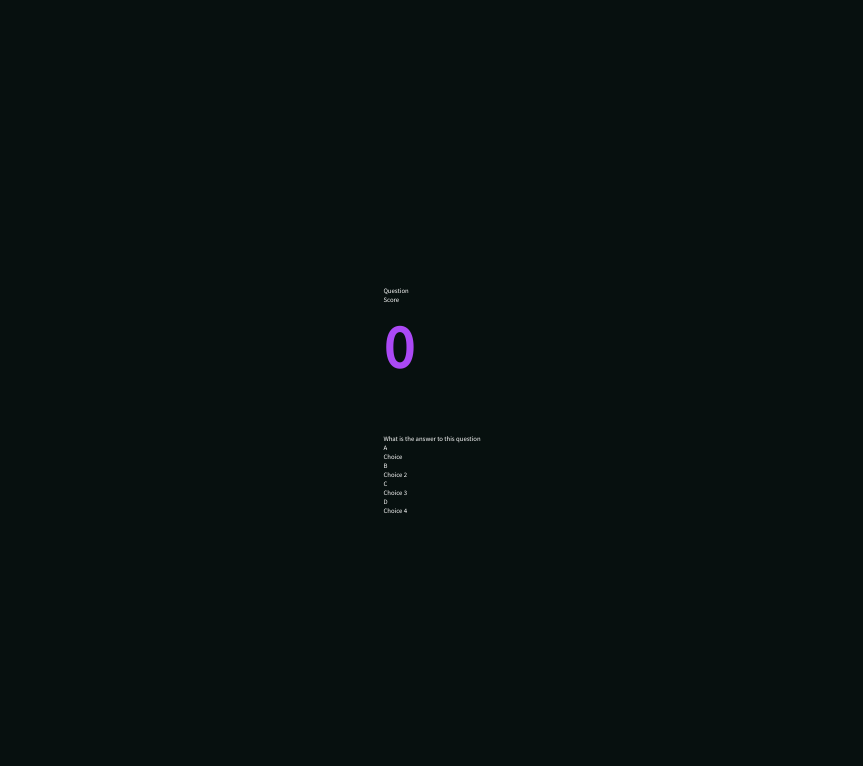
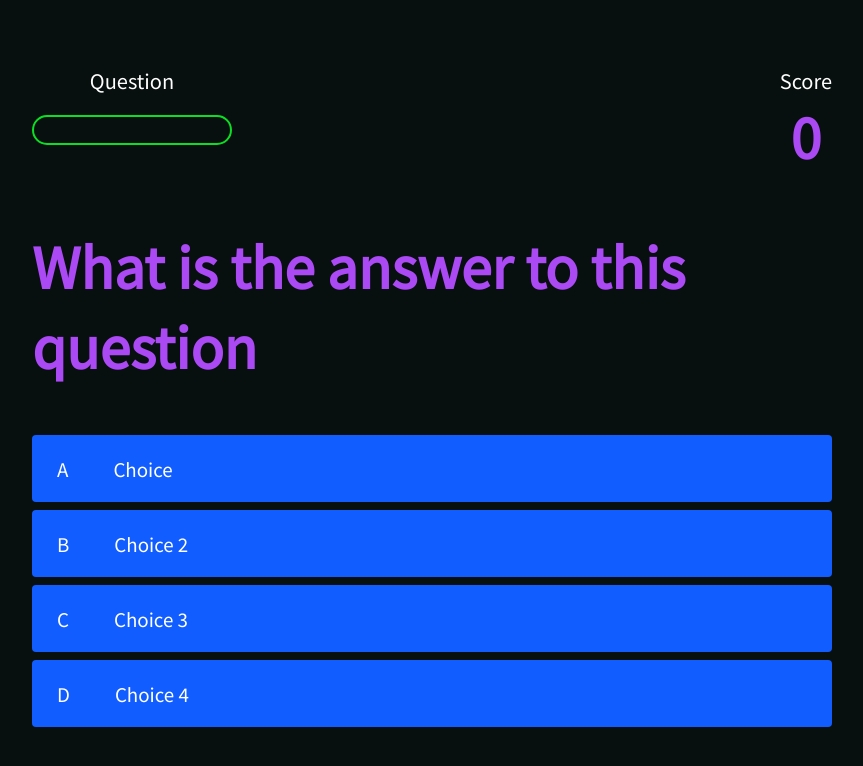
Before and after one commit to neilroy63/Coding_Quiz, a plain HTML site: page game.html in a window 1280 px wide. Shown: the whole page, without its empty margins (208-1071 px from the left). Drawn offline with Linux system fonts and the light colour scheme.

Commit message:
fix/updated game css style

```diff
--- a/game.css
+++ b/game.css
@@ -3,5 +3,72 @@ body{
 }
 
 .choice-container{
+    display: flex;
+    margin-bottom: 0.8rem;
+    width: 100%;
+    border-radius: 4px;
+    background: rgb(18, 93, 255);
+    font-size: 3rem;
+    min-width: 80rem;
+}
 
+.choice-container:hover {
+    cursor: pointer;
+    box-shadow: 0 0.4rem 1.4rem 0 rgba(16, 103, 247, 0.5);
+    transform: scale(1.02);
+    transform: transform 100ms;
 }
+
+.choice-prefix {
+    padding: 2rem 2.5rem;
+    color: white;
+}
+
+.choice-text {
+    padding: 2rem;
+    width: 100%;
+}
+
+.correct {
+    background: linear-gradient(32deg, rgba(11, 223, 36) 0%, rgba (41, 232, 111) 100%)
+    }
+
+.incorrect {
+    background: linear-gradient(32deg, rgba(230, 29, 29, 1) 0%, rgba (224, 11, 11, 1) 100%)
+    }
+
+/* Heads up Display */
+#hud {
+    display: flex;
+    justify-content: space-between;
+}
+
+.hud-prefix {
+    text-align: center;
+    font-size: 2rem;
+}
+
+.hud-main-text {
+    text-align: center;
+}
+
+#progressBar {
+    width: 20rem;
+    height: 3rem;
+    border: 0.2rem solid rgb(11, 223, 36);
+    margin-top: 2rem;
+    border-radius: 50px;
+    overflow: hidden;
+}
+
+#progressBarFull{
+    height: 100%;
+    background: rgb(11, 223, 36);
+    width: 0%;
+}
+
+@media screen and (max-width: 768px) {
+    .choice-container{
+        min-width: 40rem;
+    }
+}
--- a/game.html
+++ b/game.html
@@ -31,7 +31,7 @@
                     </h1>
                 </div>
             </div>
-            <div id="question">What is the answer to this question</div>
+            <h1 id="question">What is the answer to this question</h1>
             <div class="choice-container">
                 <p class="choice-prefix">A</p>
                 <p class="choice-text" data-number="1">Choice </p>
--- a/game.js
+++ b/game.js
@@ -0,0 +1 @@
+const question = document.querySelector("#question");
```
